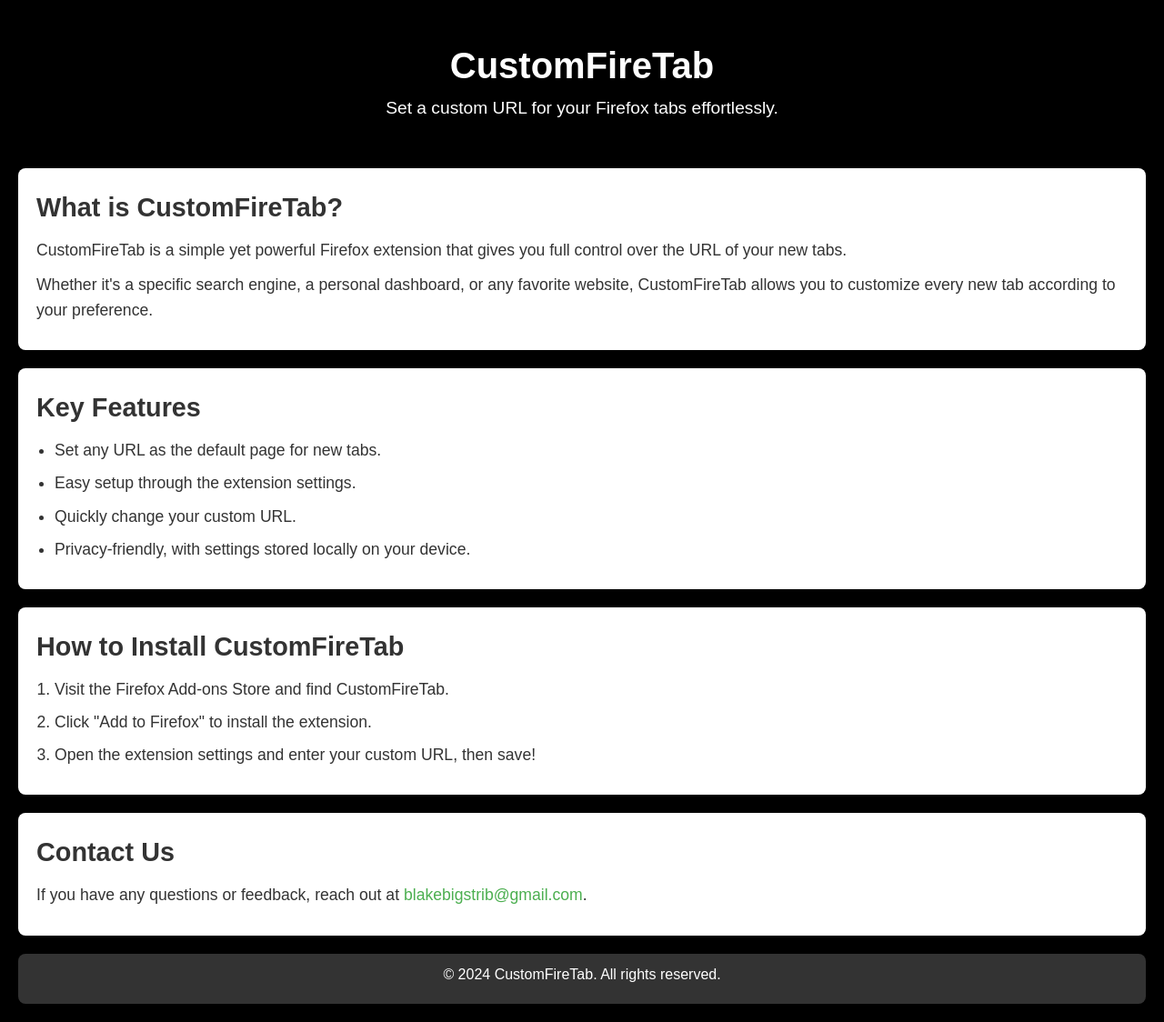
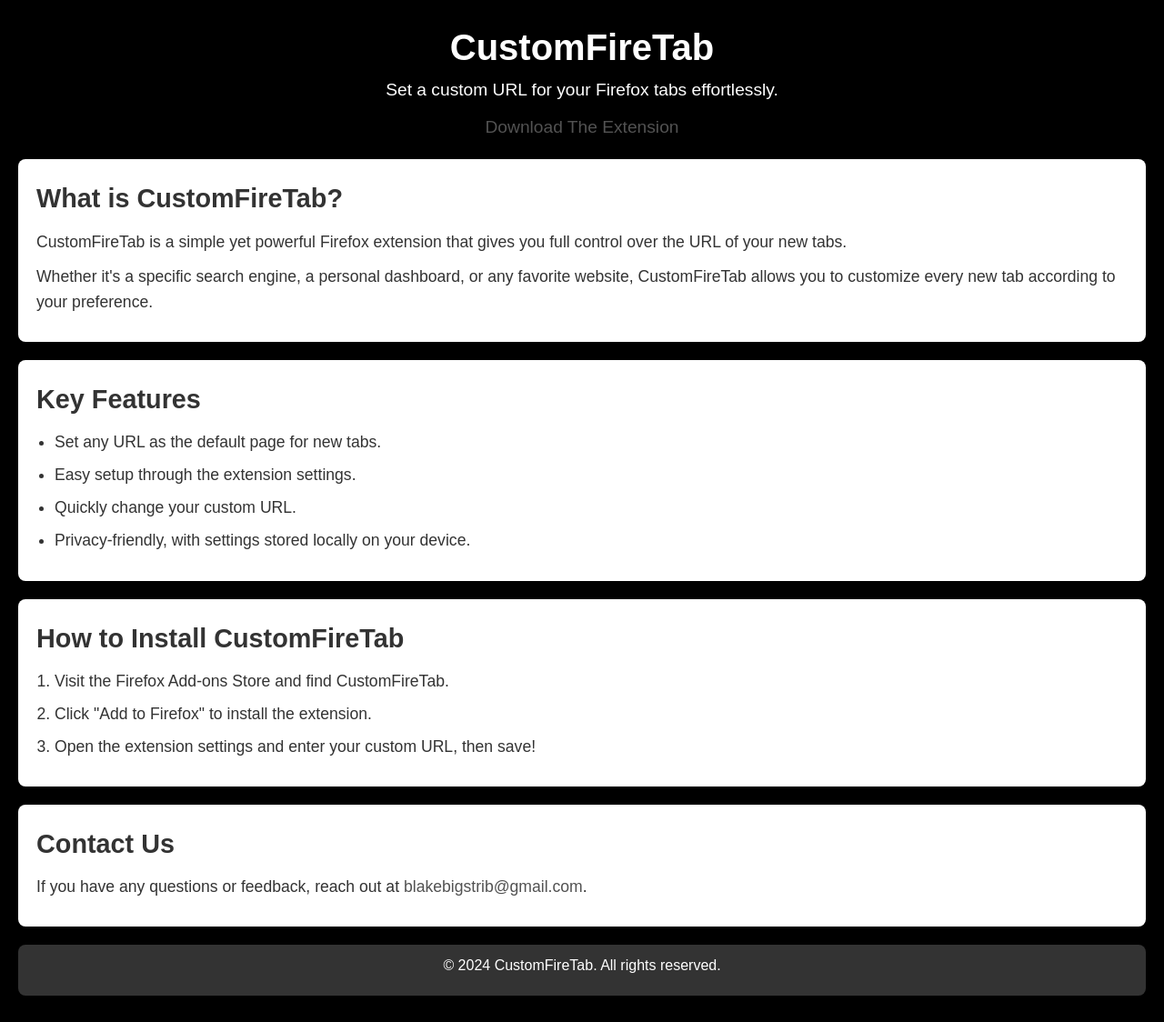
Before and after one commit to BigStrib/CustomFireTab, a plain HTML site: page index.html in a window 1280 px wide. Shown: the whole page at 91% size. Drawn offline with Linux system fonts and the light colour scheme.

Commit message:
Add files via upload

```diff
--- a/index.html
+++ b/index.html
@@ -11,6 +11,9 @@
     <header>
         <h1>CustomFireTab</h1>
         <p>Set a custom URL for your Firefox tabs effortlessly.</p>
+
+        <p><a href="https://addons.mozilla.org/en-US/firefox/addon/customfiretab/" target="_blank">Download The Extension</a>
+        </p>
     </header>
 
     <section id="about">
--- a/styles.css
+++ b/styles.css
@@ -17,7 +17,6 @@
 header {
     background-color: #000000;
     color: white;
-    padding: 20px 0;
     text-align: center;
     margin-bottom: 20px;
 }
@@ -62,7 +61,7 @@
 
 /* Link Styles */
 a {
-    color: #4CAF50;
+    color: #525252;
     text-decoration: none;
 }
 
```
